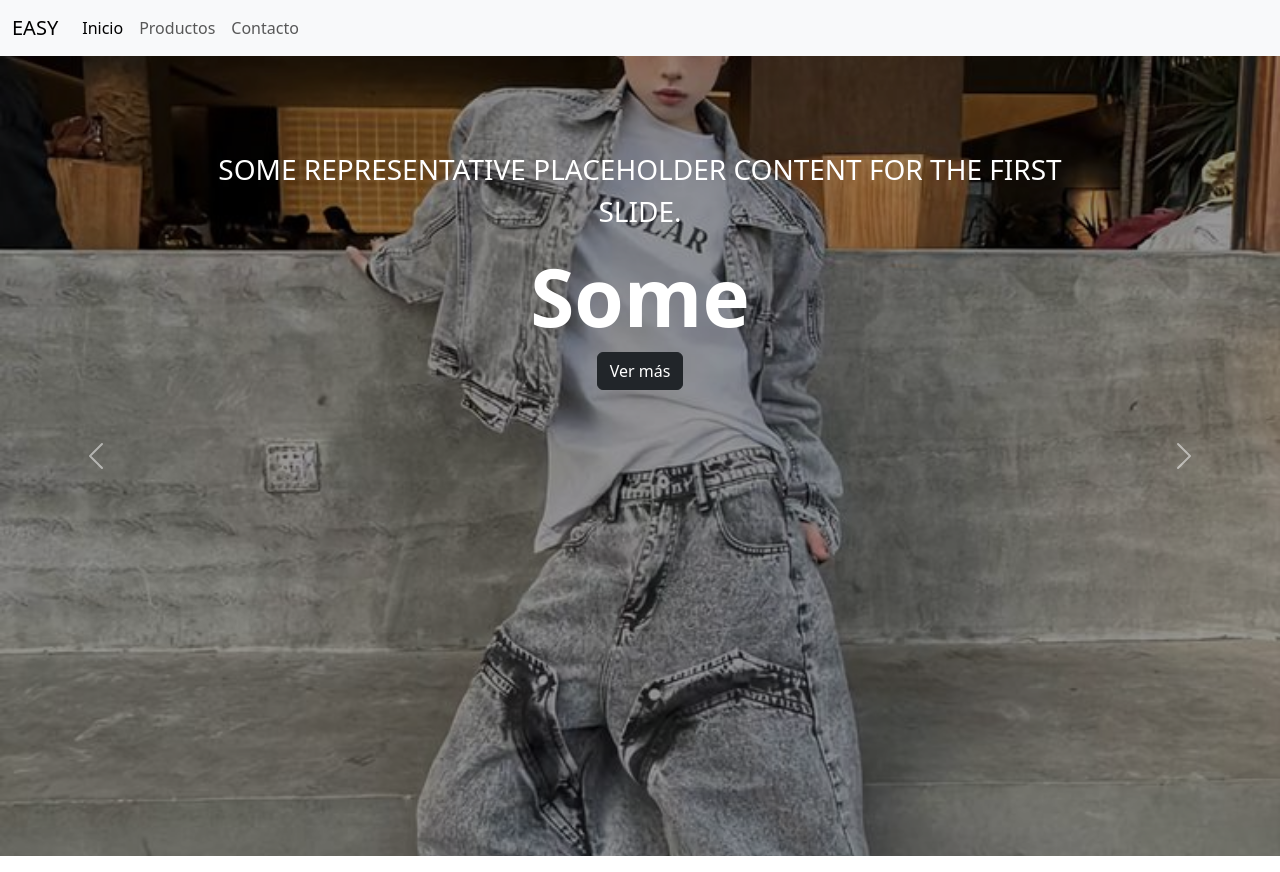
After one commit to nkruiz97/Easy, a Django app: template EASY/elements/templates/elements/index0.html in a window 1280 px wide. The commit adds this page. Run offline with Django 3.2, Linux system fonts and the light colour scheme; the template is opened without the code that fills it, so the values that code supplies are empty; some libraries are stand-ins or nearby versions.

Commit message:
Repositorio actualizado

```diff
--- a/EASY/EASY/urls.py
+++ b/EASY/EASY/urls.py
@@ -19,5 +19,5 @@ from django.urls import path, include
 
 urlpatterns = [
     path('admin/', admin.site.urls),
-    path('easy/', include('elements.urls'))
+    path('', include('elements.urls', namespace='elements'))
 ]
--- /dev/null
+++ b/EASY/elements/static/css/style.css
@@ -0,0 +1,9 @@
+.d-item{
+    height: 800px;
+}
+
+.d-img{
+    height: 100%;
+    object-fit: cover;
+    filter: brightness(0.6);
+}
--- a/EASY/elements/templates/base.html
+++ b/EASY/elements/templates/base.html
@@ -6,14 +6,37 @@
     <meta name="viewport" content="width=device-width, initial-scale=1.0">
     <title>Easy</title>
     <link rel="stylesheet" href="{% static 'bootstrap/css/bootstrap.min.css' %}">
+    <link rel="stylesheet" href="{% static 'css/style.css' %}">
 </head>
-<body>
+<body">
+   <div class="container-fluid m-0 p-0">
+    <nav class="navbar navbar-expand-lg bg-body-tertiary ">
+  <div class="container-fluid">
+    <a class="navbar-brand" href="{% url 'elements:index0' %}">EASY</a>
+    <button class="navbar-toggler" type="button" data-bs-toggle="collapse" data-bs-target="#navbarNav" aria-controls="navbarNav" aria-expanded="false" aria-label="Toggle navigation">
+      <span class="navbar-toggler-icon"></span>
+    </button>
+    <div class="collapse navbar-collapse" id="navbarNav">
+      <ul class="navbar-nav">
+        <li class="nav-item">
+          <a class="nav-link active" aria-current="page" href="{% url 'elements:index0' %}">Inicio</a>
+        </li>
+        <li class="nav-item">
+          <a class="nav-link" href="{% url 'elements:index' %}">Productos</a>
+        </li>
+        <li class="nav-item">
+          <a class="nav-link" href="{% url 'elements:contacto' %}">Contacto</a>
+        </li>
+      </ul>
+    </div>
+  </div>
+</nav>
     {% block content %}
-
     {% endblock %}
+   </div>
 
     {% block footer %}
-        <footer><p>2025 - All rights reserved</p></footer>
+        <footer><p></p></footer>
     {% endblock %}
 
     <script src="{% static 'bootstrap/js/bootstrap.min.js' %}"></script>
--- /dev/null
+++ b/EASY/elements/templates/elements/index0.html
@@ -0,0 +1,47 @@
+{% extends 'base.html' %}
+{% load static %}
+{% block content %}
+<div id="carouselExampleControls" class="carousel slide" data-bs-ride="carousel">
+  <div class="carousel-inner">
+
+    <div class="carousel-item active d-item">
+      <img src="{% static 'img/img1.jpg' %}" class="d-block w-100 d-img" alt="slider 1">
+      <div class="carousel-caption top-0 mt-4">
+        <p class="mt-5 fs-3 text-uppercase">Some representative placeholder content for the first slide.</p>
+        <h1 class="display-1 fw-bolder text-capitalize">Some</h1>
+        <a href="{% url 'elements:index' %}" class="btn btn-dark" >Ver más</a>
+      </div>
+    </div>
+    <div class="carousel-item d-item">
+      <img src="{% static 'img/img2.jpg' %}" class="d-block w-100 d-img" alt="slider 1">
+      <div class="carousel-caption top-0 mt-4">
+        <p class="mt-5 fs-3 text-uppercase">Some representative placeholder content for the first slide.</p>
+        <h1 class="display-1 fw-bolder text-capitalize">Some</h1>
+        <a href="{% url 'elements:index' %}" class="btn btn-dark" >Ver más</a>
+      </div>
+    </div>
+    <div class="carousel-item d-item">
+      <img src="{% static 'img/img3.jpg' %}" class="d-block w-100 d-img" alt="slider 1">
+      <div class="carousel-caption top-0 mt-4">
+        <p class="mt-5 fs-3 text-uppercase">Some representative placeholder content for the first slide.</p>
+        <h1 class="display-1 fw-bolder text-capitalize">Some</h1>
+        <a href="{% url 'elements:index' %}" class="btn btn-dark" >Ver más</a>
+      </div>
+    </div>
+
+
+
+
+
+
+  </div>
+  <button class="carousel-control-prev" type="button" data-bs-target="#carouselExampleControls" data-bs-slide="prev">
+    <span class="carousel-control-prev-icon" aria-hidden="true"></span>
+    <span class="visually-hidden">Previous</span>
+  </button>
+  <button class="carousel-control-next" type="button" data-bs-target="#carouselExampleControls" data-bs-slide="next">
+    <span class="carousel-control-next-icon" aria-hidden="true"></span>
+    <span class="visually-hidden">Next</span>
+  </button>
+</div>
+{% endblock %}
```
Also changed, not shown: EASY/elements/templates/elements/contacto.html (added, +12 -0 lines), EASY/elements/templates/elements/detail.html (+10 -1 lines), EASY/elements/templates/elements/index.html (+65 -2 lines), EASY/elements/templates/partials/pagination.html (added, +30 -0 lines), EASY/elements/urls.py (+6 -2 lines), EASY/elements/views.py (+34 -3 lines), EASY/db.sqlite3, EASY/elements/migrations/0002_element_img_alter_element_content_and_more.py (added), EASY/elements/migrations/0003_rename_img_element_imagen.py (added), EASY/elements/static/fonts/contacto.jpg (added), EASY/elements/static/img/img1.jpg (added), EASY/elements/static/img/img2.jpg (added), EASY/elements/static/img/img3.jpg (added).
